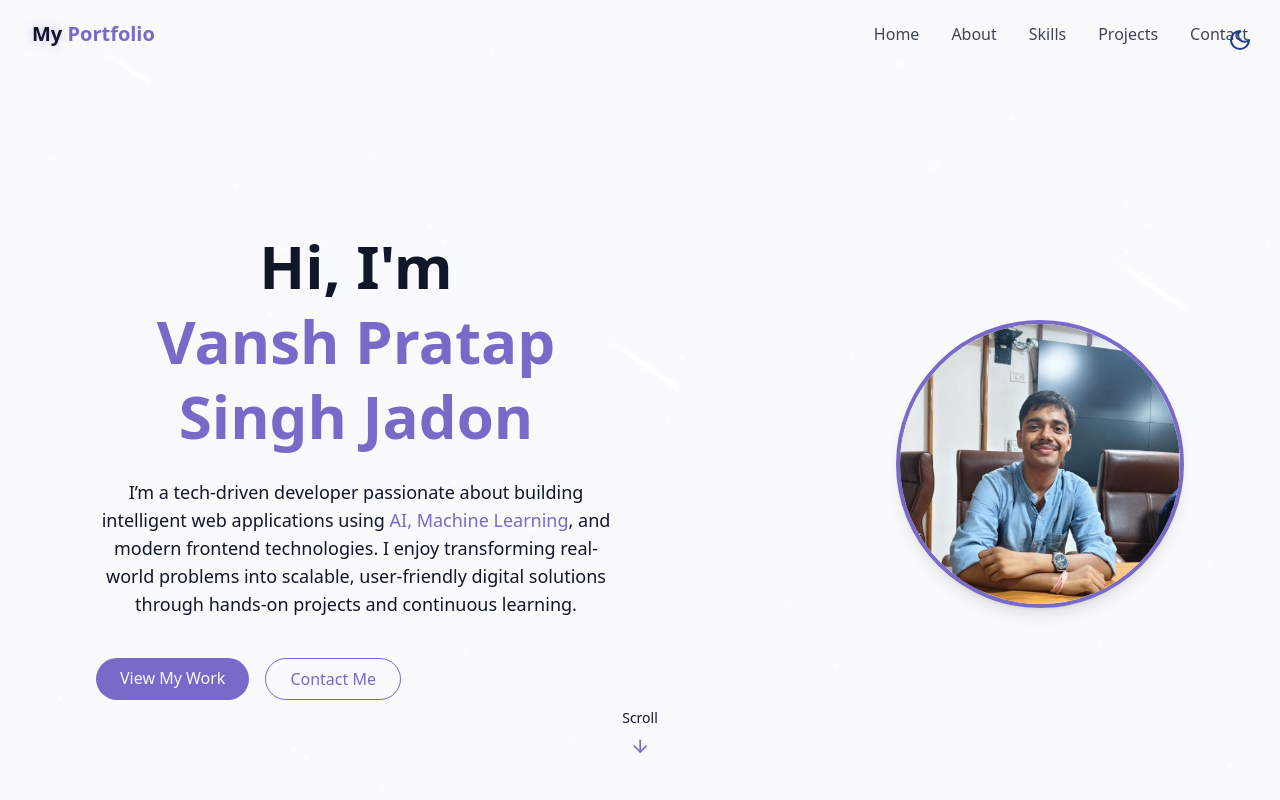
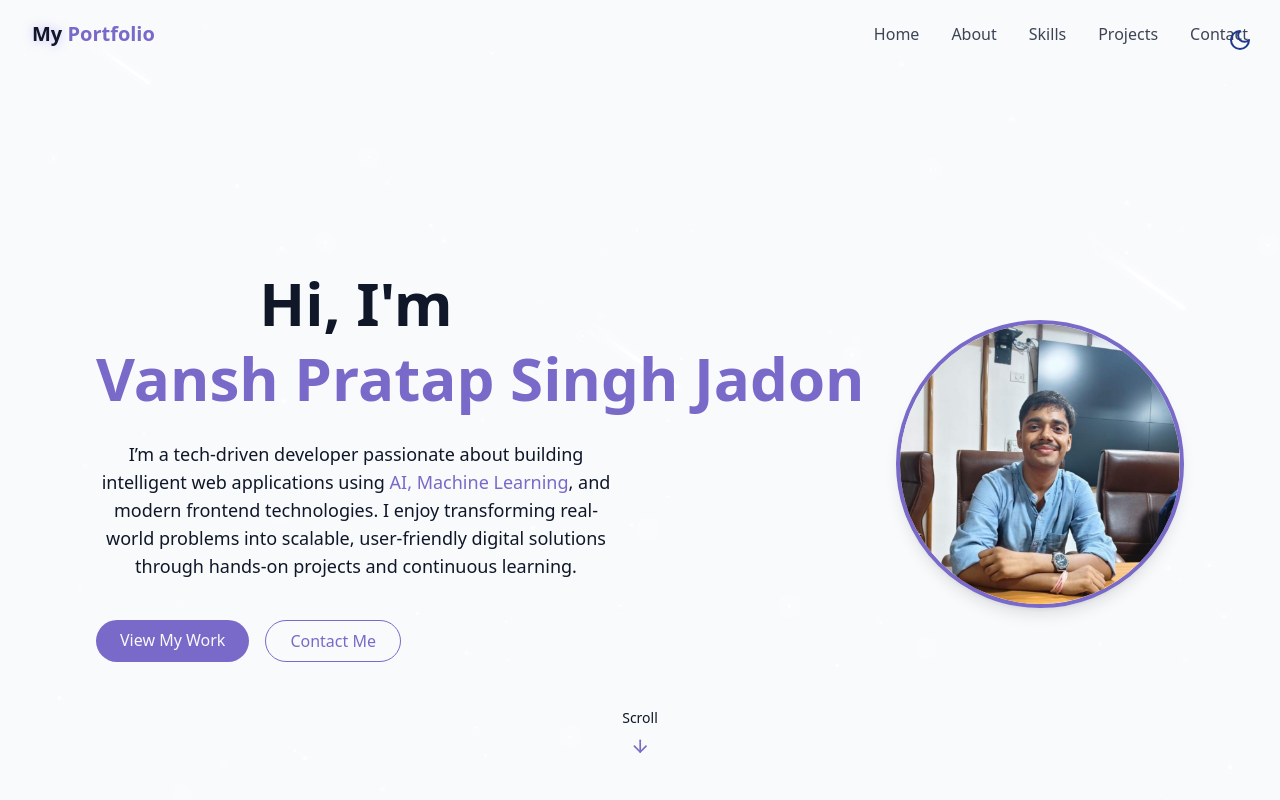
Before and after one commit to jadonvansh2005/My-react-portfolio, a React (Vite) app: page / in a window 1280 px wide. Shown: the top 800 px of the page. Built offline with nearby package versions, Linux system fonts and the light colour scheme.

Commit message:
Change text wrapping for name in HeroSection

```diff
--- a/src/components/HeroSection.jsx
+++ b/src/components/HeroSection.jsx
@@ -13,7 +13,7 @@
           <h1 className="text-3xl sm:text-4xl md:text-5xl lg:text-6xl font-bold leading-tight">
             <span className="block text-muted-foreground">Hi, I'm</span>
 
-            <span className="text-primary break-words">
+            <span className="text-primary whitespace-nowrap">
               Vansh Pratap Singh Jadon
             </span>
           </h1>
```
